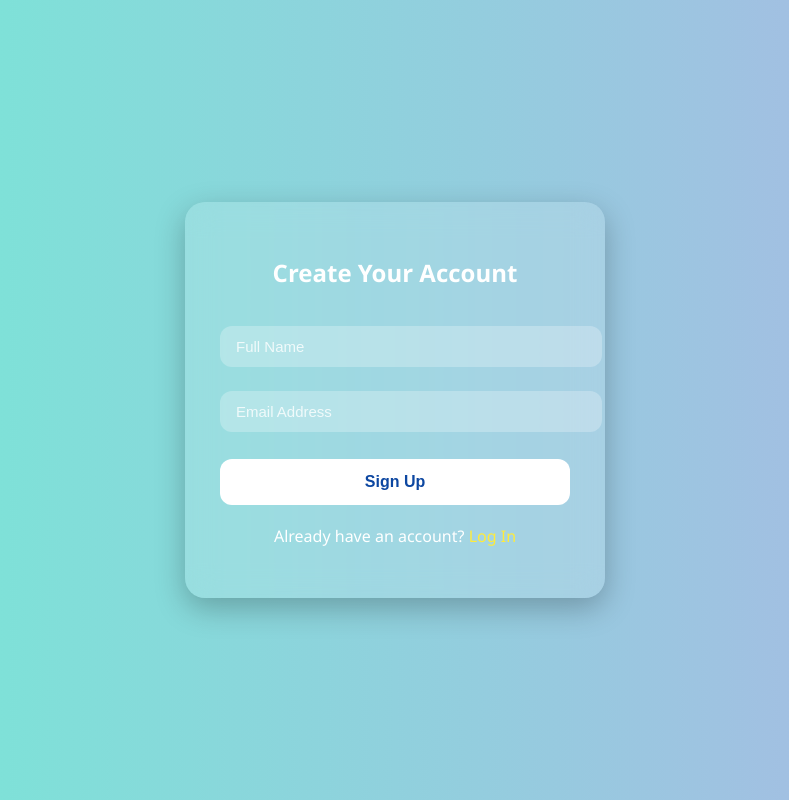
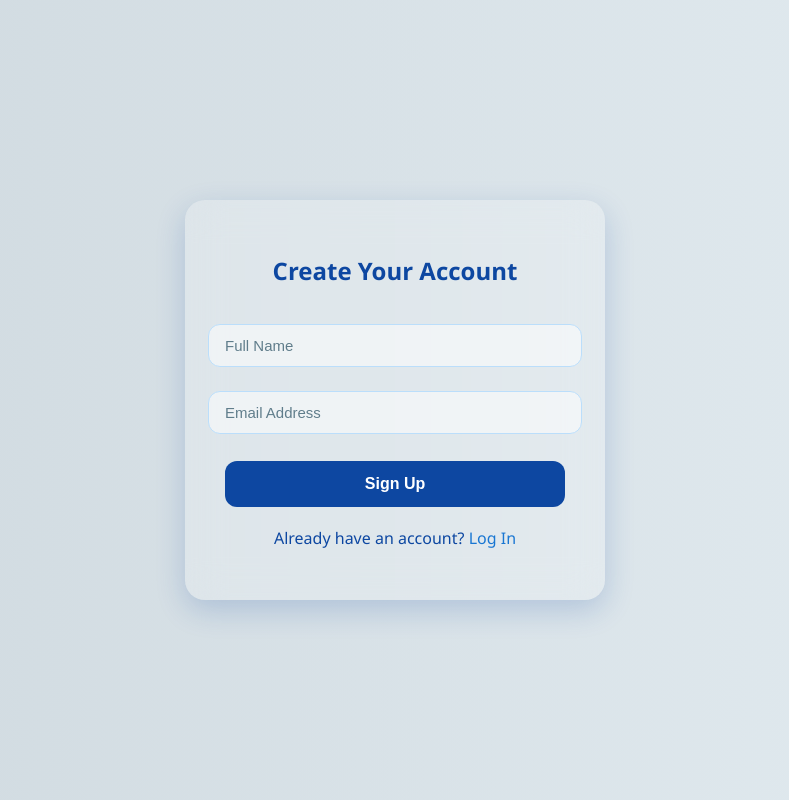
Before and after one commit to prasai-ap/IllnessIQ-minorproject-II, a Django app: page /signup in a window 1280 px wide. Shown: the whole page, without its empty margins (245-1034 px from the left). Run offline with Django 5.2, Linux system fonts and the light colour scheme.

Commit message:
minor layout changes

```diff
--- a/illnessiq_app/static/css/signupstyle.css
+++ b/illnessiq_app/static/css/signupstyle.css
@@ -2,7 +2,7 @@ body {
   margin: 0;
   padding: 0;
   font-family: 'Segoe UI', sans-serif;
-  background: linear-gradient(to right, #74ebd5, #ACB6E5);
+  background: linear-gradient(to right, #cfd9df, #e2ebf0); /* Light healthcare gradient */
   height: 100vh;
   display: flex;
   justify-content: center;
@@ -21,40 +21,53 @@ body {
 }
 
 .form-box {
-  background: rgba(255, 255, 255, 0.15);
-  backdrop-filter: blur(15px);
+  background: rgba(255, 255, 255, 0.20);
+  backdrop-filter: blur(18px);
   border-radius: 20px;
   padding: 35px;
-  box-shadow: 0 10px 30px rgba(0, 0, 0, 0.25);
-  color: #fff;
+  box-shadow: 0 10px 30px rgba(13, 71, 161, 0.2); /* subtle IllnessIQ blue */
+  color: #0d47a1;
   width: 100%;
+  display: flex;
+  flex-direction: column;
+  align-items: center;
 }
 
 .form-box h2 {
   text-align: center;
   font-weight: 600;
   margin-bottom: 25px;
-  color: #fff;
+  color: #0d47a1;
+}
+
+.form-box form {
+  width: 100%;
+  display: flex;
+  flex-direction: column;
+  align-items: center;
 }
 
 .form-box input {
   width: 100%;
+  max-width: 340px;
   padding: 12px 16px;
   margin: 12px 0;
-  border: none;
+  border: 1px solid #bbdefb; /* soft blue border */
   border-radius: 12px;
-  background-color: rgba(255, 255, 255, 0.25);
-  color: #fff;
+  background-color: rgba(255, 255, 255, 0.5);
+  color: #0d47a1;
   font-size: 15px;
   outline: none;
 }
 
 .form-box input::placeholder {
-  color: rgba(255, 255, 255, 0.8);
+  color: #607d8b;
 }
 
 .password-wrapper {
   position: relative;
+  width: 100%;
+  max-width: 340px;
 }
 
 .toggle-icon {
@@ -63,15 +76,16 @@ body {
   top: 50%;
   transform: translateY(-50%);
   cursor: pointer;
-  color: #fff;
+  color: #0d47a1;
   font-size: 18px;
 }
 
 button[type="submit"] {
   width: 100%;
+  max-width: 340px;
   padding: 14px;
-  background-color: #ffffff;
-  color: #0d47a1;
+  background-color: #0d47a1;
+  color: #ffffff;
   border: none;
   border-radius: 12px;
   font-size: 16px;
@@ -82,18 +96,18 @@ button[type="submit"] {
 }
 
 button[type="submit"]:hover {
-  background-color: #f0f0f0;
+  background-color: #1565c0;
 }
 
 /* Login Link */
 .login-link {
   text-align: center;
   margin-top: 20px;
-  color: #ffffff;
+  color: #0d47a1;
 }
 
 .login-link a {
-  color: #ffeb3b;
+  color: #1976d2;
   text-decoration: none;
   font-weight: 500;
 }
--- a/illnessiq_app/views.py
+++ b/illnessiq_app/views.py
@@ -60,8 +60,8 @@ def login(request):
     return render(request, 'login.html')
 
 def verify_otp(request):
-    if not request.session.get('otp_user_id'):
-        return redirect('login')
+    # if not request.session.get('otp_user_id'):
+    #     return redirect('login')
 
     user_id = request.session.get('otp_user_id')
     email = request.session.get('otp_user_email')
```
Also changed, not shown: illnessiq_app/static/css/aboutusstyle.css (+37 -11 lines), illnessiq_app/static/css/indexstyle.css (+31 -5 lines), illnessiq_app/static/css/loginstyle.css (+29 -16 lines), illnessiq_app/static/css/otpstyle.css (+27 -20 lines).
